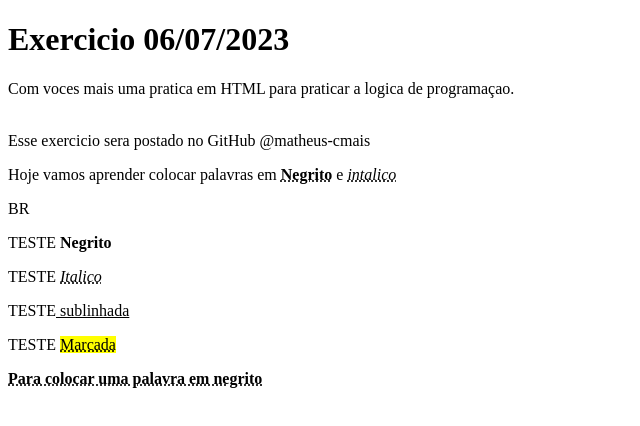
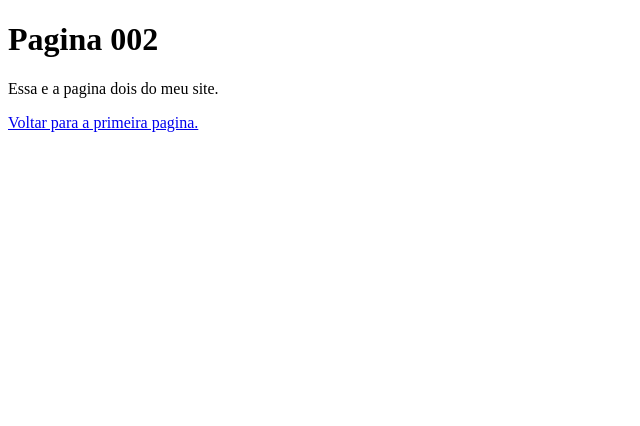
Before and after one commit to matheus-cmais/HTMLFAVICON, a plain HTML site: page index.html in a window 1280 px wide. Shown: the whole page, without its empty margins (0-640 px from the left). Drawn offline with Linux system fonts and the light colour scheme.

Commit message:
Usando Links Externos e usando links internos.

```diff
--- a/index.html
+++ b/index.html
@@ -1,24 +1,21 @@
 <!DOCTYPE html>
-<html lang="pt-br">
-<head>
-    <meta charset="UTF-8">
+<!-- saved from url=(0044)file:///C:/matheusaugustoatv/HTML/index.html -->
+<html lang="pt-br"><head><meta http-equiv="Content-Type" content="text/html; charset=UTF-8">
+
     <meta name="viewport" content="width=device-width, initial-scale=1.0">
-    <title>Exercicio 5 06/07 </title>
+    <title>Desafio criar uma pagina de links </title>
+    <link rel="shortcut icon" href="file:///C:/matheusaugustoatv/HTML/mapa/favicon.ico" type="image/x-icon">
 </head>
 <body>
-    <h1>Exercicio 06/07/2023 </h1>
+    <h1>Pagina 002</h1>
 
-    <p> Com voces mais uma pratica em HTML para praticar a logica de programaçao.<BR></BR>
-    </p> Esse exercicio sera postado no GitHub  @matheus-cmais<br>
-    <p> Hoje vamos aprender colocar palavras em <abbr title="<b>"><b>Negrito</b></abbr>
-        e <abbr title="<i>"><i>intalico</i></abbr></p>
+    <p> Essa e a pagina dois do meu site.
 
-    BR<p>TESTE<b> Negrito </b></p>
-    <P>TESTE<I> <abbr title="<i>">Italico</I></abbr></P>
-    <p>TESTE<u> <abbr title="<u>"></abbr>sublinhada</u></p>
-    <p> TESTE <abbr title="<mark>"><mark>Marcada</mark></abbr></p>
-    <p><abbr title="<b> para negrito"> <b>Para colocar uma palavra em negrito</b> </abbr></p>
+    <p><a href="file:///C:/matheusaugustoatv/HTML/index.html">Voltar para a primeira pagina.</a></p>
 
 
-</body>
-</html>
+
+
+
+        </ul>
+    </ol>
```
